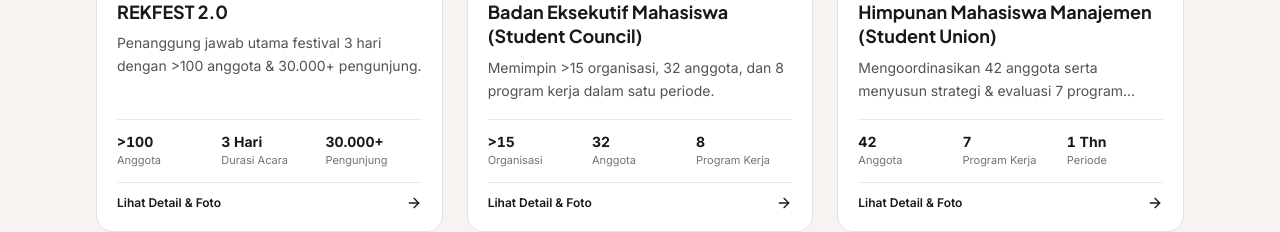
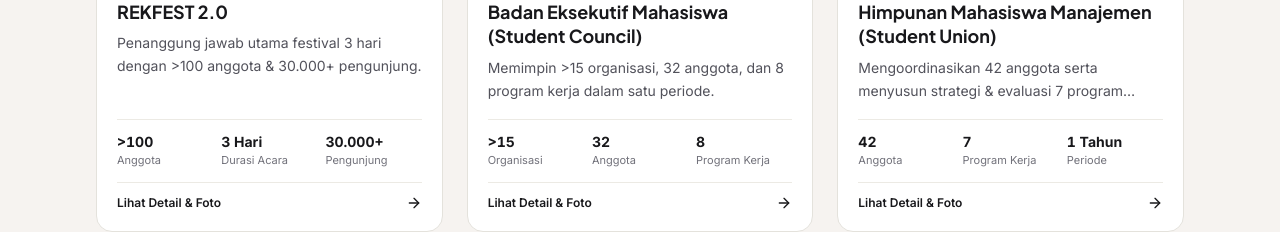
Before and after one commit to gryvnalvrdo/myportofolio, a Next.js app: page / in a window 1280 px wide. Shown: the part 1460-1692 px from the top of the page. Built offline with nearby package versions, Linux system fonts and the light colour scheme; no server answers.

Commit message:
chore: spell out 1 Tahun instead of 1 Thn in experience metric

```diff
--- a/src/data/portfolio.ts
+++ b/src/data/portfolio.ts
@@ -612,7 +612,7 @@ export const EXPERIENCES: ExperienceItem[] = [
     metrics: [
       { value: "42", label: { id: "Anggota", en: "Members" } },
       { value: "7", label: { id: "Program Kerja", en: "Work Programs" } },
-      { value: "1 Thn", label: { id: "Periode", en: "Term" } },
+      { value: "1 Tahun", label: { id: "Periode", en: "Term" } },
     ],
     relatedSkills: [
       "Strategic Planning",
```
